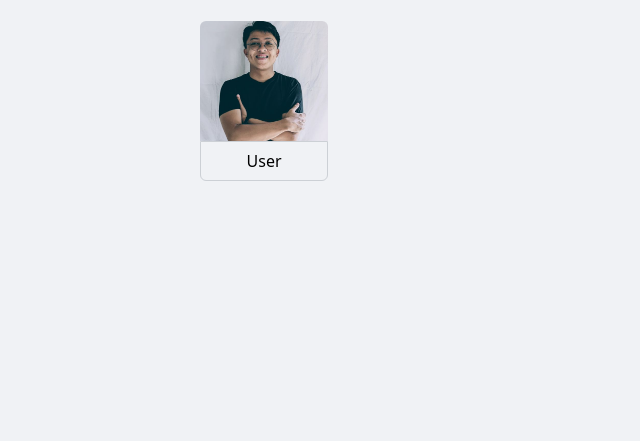
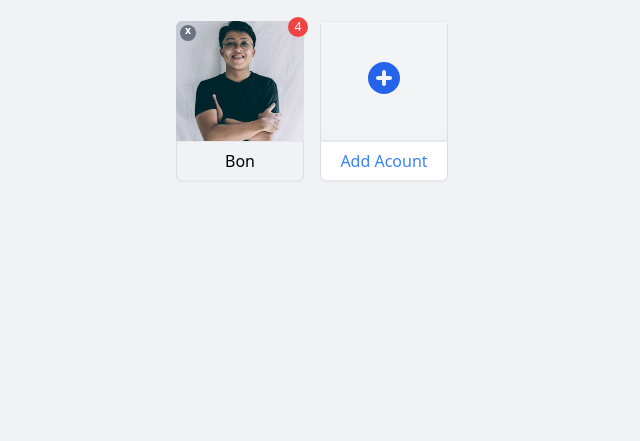
Before and after one commit to aguilanbon/exploring-tailwind, a website: page src/index.html in a window 1280 px wide. Shown: the part 359-800 px from the top of the page, without its empty margins (0-640 px from the left). Drawn offline with Linux system fonts and the light colour scheme.

Commit message:
left column of fb clone done

```diff
--- a/src/index.html
+++ b/src/index.html
@@ -13,17 +13,36 @@
             <div class="flex flex-col w-1/2 h-screen border-1 border-solid border-slate-50 items-center justify-center m-auto">
                <div class="flex flex-col justify-center item-start w-s">
                     <div class="flex flex-col">
-                        <h1 class="text-fb-logo text-4xl font-sans font-bold mb-2">Facebook</h1>
+                        <h1 class="text-fb-logo text-4xl font-sans font-bold mb-2">facebook</h1>
                         <p class=" font-normal text-xl ">Recent Logins</p>
                         <p class="text-fb-text-gray text-sm">Click your picture or add an account.</p>
                     </div>
                     <div class="flex flex-row mt-6">
-                        <div class="w-32 h-40 rounded-md mr-4 rela">
-                            <div class="items-center h-3/4">
+                        <div class="w-32 h-40 shadow-sm rounded-md mr-4 transition-all ease-in delay-75 hover:shadow-try hover:cursor-pointer">
+                            <div class="items-center h-3/4 relative">
+                                <div class=" w-5 h-5 absolute bg-red-500 text-white rounded-full flex items-center justify-center -mt-1 right-0 -mr-1">
+                                    <p class=" text-xs">4</p>
+                                </div>
+                                <div class=" w-4 h-4 absolute bg-gray-500 text-white rounded-full flex items-center justify-center align-middle mt-1 ml-1 hover:scale-125 hover:-mt-1 hover:-ml-1 hover:bg-white hover:text-gray-600 hover:opacity-100 hover:shadow-try2">
+                                    <p class=" text-xxs h-auto font-semibold -mt-1 hover:text-md">x</p>
+                                </div>
                                 <img class="object-cover h-full w-full rounded-t-md" src="../public/images/bon.jpg" alt="">
+
                             </div>
-                            <div class="border border-fb-border-color rounded-b-md  flex flex-col items-center justify-center h-10">
-                                <h2>User</h2>
+                            <div class="border border-x-fb-border-color2 rounded-b-md  flex flex-col items-center justify-center h-10">
+                                <h2>Bon</h2>
+                            </div>
+                        </div>
+                         <div class="w-32 h-40 shadow-sm rounded-md mr-4 transition-all ease-in delay-75 hover:shadow-try hover:cursor-pointer " >
+                            <div class="items-center h-3/4 relative border-x-fb-border-color2 border rounded-t-md">
+                                <div class="flex justify-center content-center items-center h-28 bg-gray-100">
+                                    <svg xmlns="http://www.w3.org/2000/svg" class="h-10 w-10 fill-blue-600" viewBox="0 0 20 20" fill="currentColor">
+                                        <path fill-rule="evenodd" d="M10 18a8 8 0 100-16 8 8 0 000 16zm1-11a1 1 0 10-2 0v2H7a1 1 0 100 2h2v2a1 1 0 102 0v-2h2a1 1 0 100-2h-2V7z" clip-rule="evenodd" />
+                                    </svg>
+                                </div>
+                            </div>
+                            <div class="border border-x-fb-border-color2 bg-white rounded-b-md  flex flex-col items-center justify-center h-10">
+                                <h2 class="text-blue-500">Add Acount</h2>
                             </div>
                         </div>
                     </div>
--- a/tailwind.config.js
+++ b/tailwind.config.js
@@ -2,13 +2,23 @@
 module.exports = {
   content: ["./src/*.{html,js}"],
   theme: {
-    extend: {},
-    colors: {
+    extend: {
+      colors: {
       'fb-background' : '#F0F2F5',
       'fb-logo' : '#1877F2',
       'fb-text-gray': '#8A8D91',
-      'fb-border-color': '#CCD0D5'
-    }
+      'fb-border-color': '#CCD0D5',
+      'fb-border-color2': '#DADDE1',
+      'fb-border-color3': '#DDDFE2'
+    },
+      boxShadow: {
+        'try': '0 0 10px #CCD0D5',
+        'try2': '0 0 20px #CCD0D5',
+      },
+      fontSize: {
+        'xxs': '.65rem'
+      }
+    },
   },
   plugins: [],
 }
```
Also changed, not shown: dist/output.css.
